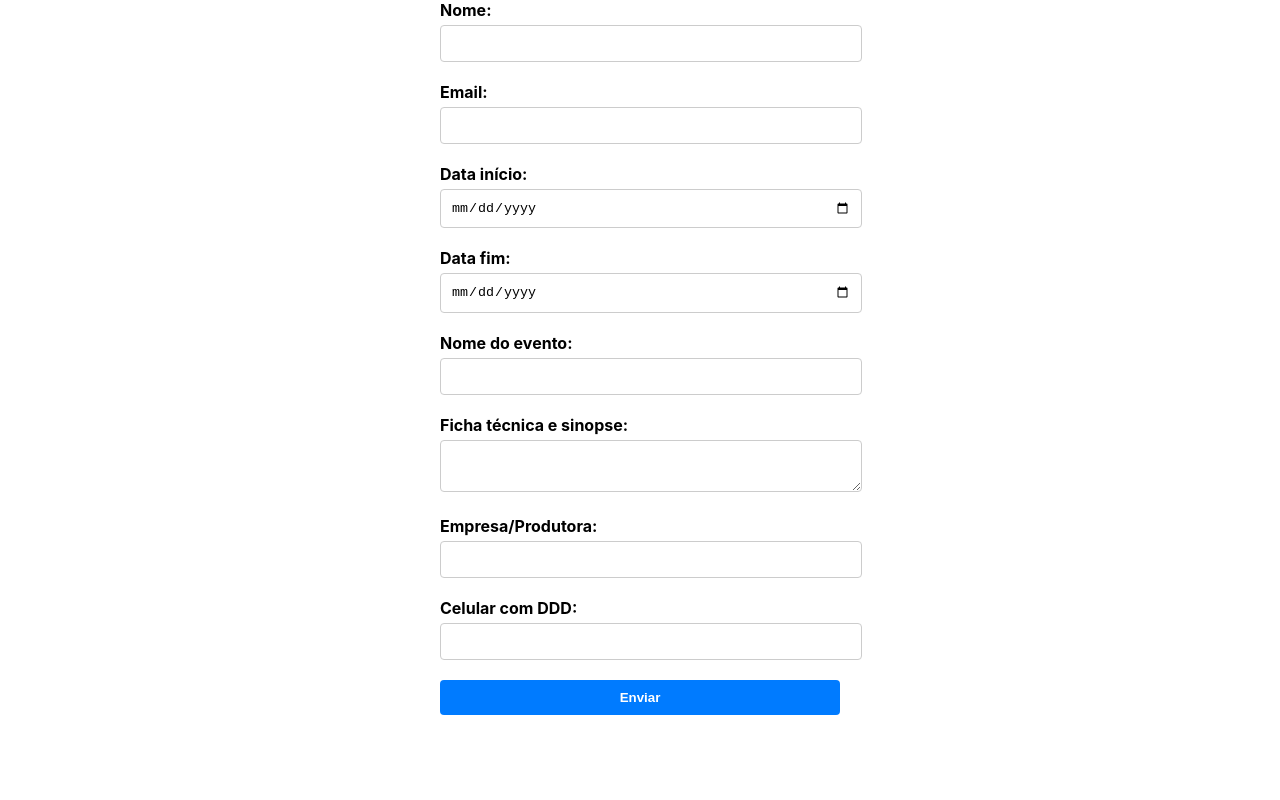
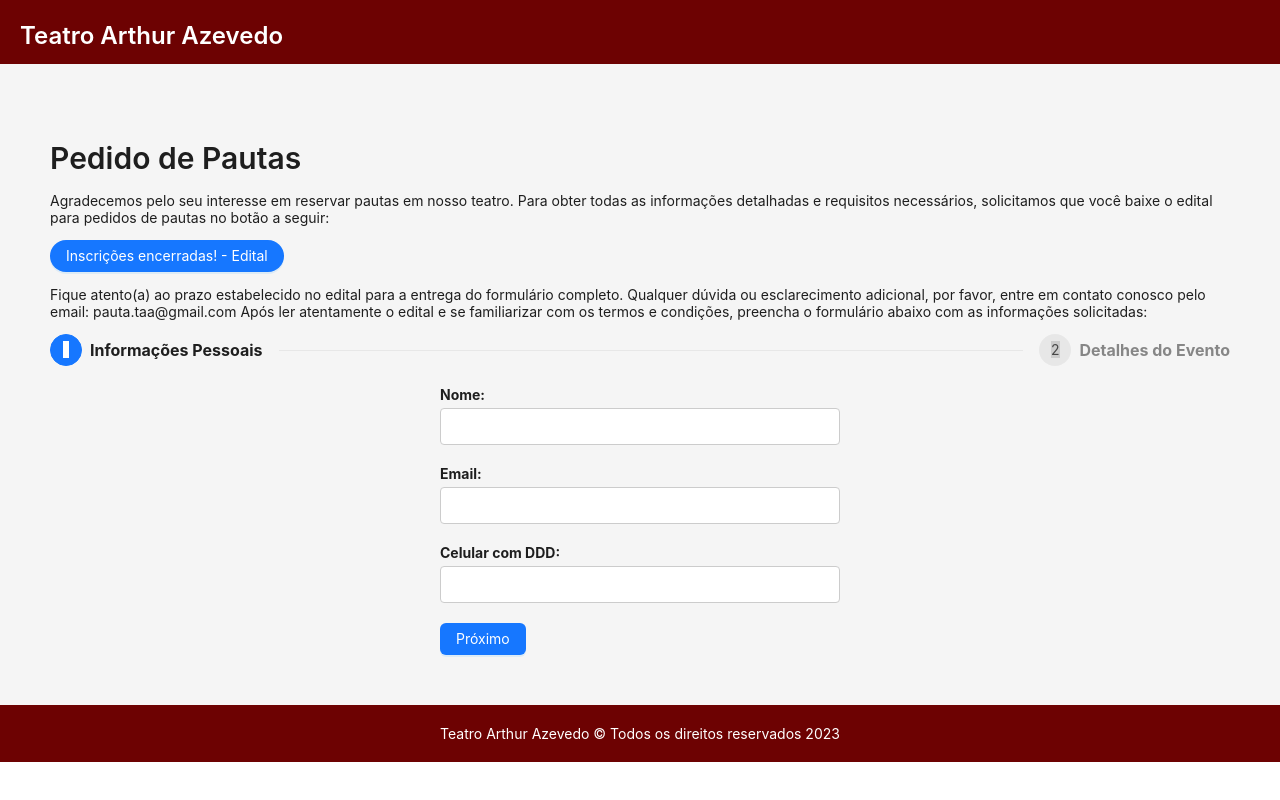
Before and after one commit to lucyfurt/SITE-TEATRO-ARTHUR-AZEVEDO-REACT-JAVASCRIPT, a React (Create React App) app: page /pautas in a window 1280 px wide. Built offline with nearby package versions, Linux system fonts and the light colour scheme.

Commit message:
forms by steps

```diff
--- a/src/Pages/ContactForm.css
+++ b/src/Pages/ContactForm.css
@@ -45,3 +45,28 @@
   font-size: 14px;
   margin-top: 5px;
 }
+
+.ant-steps {
+  margin-bottom: 20px;
+}
+
+.ant-steps-item-title {
+  font-weight: bold;
+}
+
+.ant-steps-item-process .ant-steps-item-icon {
+  background-color: #007bff;
+  border-color: #007bff;
+}
+
+.ant-steps-item-process .ant-steps-item-icon > .ant-steps-icon {
+  background-color: #fff;
+}
+
+.ant-steps-item-wait .ant-steps-item-icon > .ant-steps-icon {
+  background-color: #ccc;
+}
+
+.ant-steps-item-title::after {
+  content: none;
+}
--- a/src/Pages/Pautas.js
+++ b/src/Pages/Pautas.js
@@ -1,13 +1,54 @@
-import React from 'react';
+import React, { useState } from 'react';
 import { useForm, ValidationError } from '@formspree/react';
-import './ContactForm.css'; // Import the CSS file for styling
+import { Layout, Typography, Button, Steps } from 'antd';
+import './ContactForm.css';
+
+const { Content, Header, Footer } = Layout;
+const { Title } = Typography;
+const { Step } = Steps;
 
 function ContactForm() {
+  const [currentStep, setCurrentStep] = useState(0);
   const [state, handleSubmit] = useForm("moqoaddy");
+
+  const nextStep = () => {
+    setCurrentStep(currentStep + 1);
+  };
+
+  const prevStep = () => {
+    setCurrentStep(currentStep - 1);
+  };
+
   if (state.succeeded) {
     return <p>Formulário enviado com sucesso!</p>;
   }
+
   return (
+    <Layout>
+      <Header style={{ background: '#6d0202', padding: '20px' }}>
+        <Title level={3} style={{ color: '#fff', margin: 0 }}>
+          <a style={{ color: '#fff' }} href='/'>Teatro Arthur Azevedo</a>
+        </Title>
+      </Header>
+      <Content style={{ padding: '50px' }}>
+        <Title level={2}>Pedido de Pautas</Title>
+        <div>
+          <p>
+            Agradecemos pelo seu interesse em reservar pautas em nosso teatro. Para obter todas as informações detalhadas e requisitos necessários, solicitamos que você baixe o edital para pedidos de pautas no botão a seguir:
+          </p>
+          <Button type="primary" shape="round">
+            Inscrições encerradas! - Edital
+          </Button>
+          <p>
+            Fique atento(a) ao prazo estabelecido no edital para a entrega do formulário completo. Qualquer dúvida ou esclarecimento adicional, por favor, entre em contato conosco pelo email: pauta.taa@gmail.com
+            Após ler atentamente o edital e se familiarizar com os termos e condições, preencha o formulário abaixo com as informações solicitadas:
+          </p>
+        </div>
+        <Steps current={currentStep}>
+          <Step title="Informações Pessoais" />
+          <Step title="Detalhes do Evento" />
+        </Steps>
+        {currentStep === 0 && (
           <form className="contact-form" onSubmit={handleSubmit}>
             <div className="form-group">
               <label htmlFor="nome">Nome:</label>
@@ -19,6 +60,22 @@ function ContactForm() {
               <input id="email" type="email" name="email" />
               <ValidationError prefix="Email" field="email" errors={state.errors} />
             </div>
+            <div className="form-group">
+              <label htmlFor="celular">Celular com DDD:</label>
+              <input id="celular" type="text" name="celular" />
+              <ValidationError
+                prefix="Celular com DDD"
+                field="celular"
+                errors={state.errors}
+              />
+            </div>
+            <Button type="primary" onClick={nextStep}>
+              Próximo
+            </Button>
+          </form>
+        )}
+        {currentStep === 1 && (
+          <form className="contact-form" onSubmit={handleSubmit}>
             <div className="form-group">
               <label htmlFor="data">Data início:</label>
               <input id="data" type="date" name="data_inicio" />
@@ -60,19 +117,17 @@ function ContactForm() {
               <input id="empresa" type="text" name="empresa" />
               <ValidationError prefix="Empresa" field="empresa" errors={state.errors} />
             </div>
-      <div className="form-group">
-        <label htmlFor="celular">Celular com DDD:</label>
-        <input id="celular" type="text" name="celular" />
-        <ValidationError
-          prefix="Celular com DDD"
-          field="celular"
-          errors={state.errors}
-        />
-      </div>
+            <Button onClick={prevStep}>Anterior</Button>
             <button className="submit-button" type="submit" disabled={state.submitting}>
               Enviar
             </button>
           </form>
+        )}
+      </Content>
+      <Footer style={{ background: '#6d0202', padding: '20px', textAlign: 'center', color: '#fff' }}>
+        Teatro Arthur Azevedo © Todos os direitos reservados 2023
+      </Footer>
+    </Layout>
   );
 }
 
```
Lines whose indentation alone changed are shown as unchanged.
